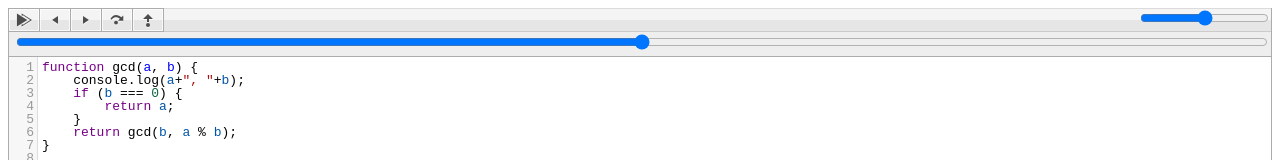
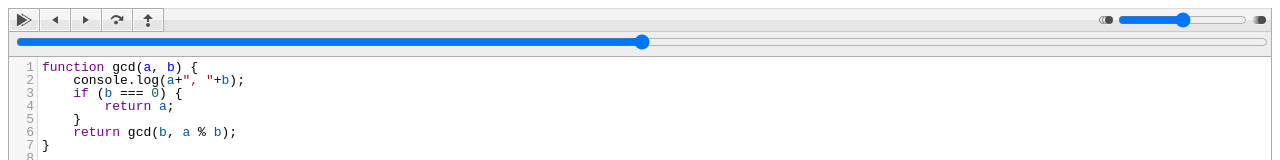
Before and after one commit to eiriklv/tailspin, a website: page examples/debugger-reversible/debugger.html in a window 1280 px wide. Shown: the top 160 px of the page. Drawn offline with Linux system fonts and the light colour scheme.

Commit message:
Fast and slow icons for speed slider.

```diff
--- a/examples/debugger-reversible/debugger.css
+++ b/examples/debugger-reversible/debugger.css
@@ -71,8 +71,20 @@
     width: 100%;
 }
 
-#speed-slider {
-    float:right;
+#speed-span {
+    float: right;
+    height: 24px;
+}
+
+#speed-span input {
+    height: 24px;
+    margin: 0px;
+}
+
+#speed-span img {
+    padding: 4px;
+    width: 16px;
+    height: 16px;
 }
 /*
 input[type="range"]{
--- a/examples/debugger-reversible/debugger.html
+++ b/examples/debugger-reversible/debugger.html
@@ -17,7 +17,8 @@
 
 <div id="debugger">
 <div id="status-bar"><button id="animate-button" onclick="tailspinDebugger.run();"></button><button id="step-back-button" onclick="tailspinDebugger.back();"></button><button id="step-forward-button" onclick="tailspinDebugger.forward();"></button><button id="step-over-button" onclick="tailspinDebugger.stepOver();"></button><button id="step-out-button" onclick="tailspinDebugger.stepOut();"></button>
-<input type="range" id="speed-slider"></input></div>
+<span id="speed-span"><img src="../images/slow.svg" width=16 height=16><input type="range" id="speed-slider"></input><img src="../images/fast.svg" width=16 height=16></span>
+</div>
 <div id="timebar"><input type="range" id="time-slider"></input></div>
 <textarea id="source">function gcd(a, b) {
     console.log(a+", "+b);
```
Also changed, not shown: examples/images/fast.svg (added), examples/images/slow.svg (added), 1 other file.
